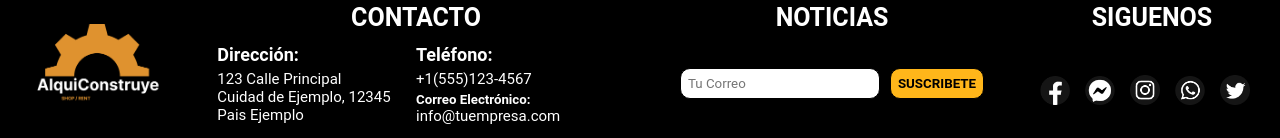
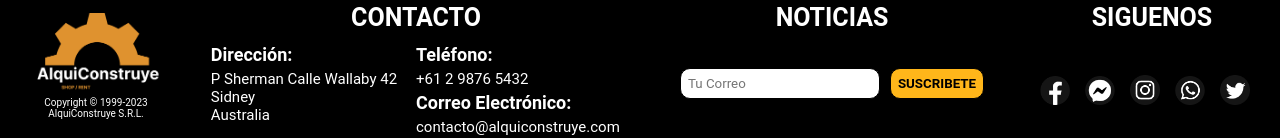
Before and after one commit to andreslopezlu/FrontEnd_PI_C4_Grupo5_DH, a React (Vite) app: page /home in a window 1280 px wide. Shown: the part 1462-1600 px from the top of the page. Built offline with nearby package versions, Linux system fonts and the light colour scheme.

Commit message:
copyright footer

```diff
--- a/src/componets/Footer.jsx
+++ b/src/componets/Footer.jsx
@@ -6,22 +6,24 @@ function Footer() {
       <div className='footer'>
         <div className='divLogoFooter'>
           <img className='logoFooter' src="../imagenes/logo.png" alt="logo" />
+          <p className='copyright'>Copyright © 1999-2023 </p>
+          <p className='copyright'>AlquiConstruye S.R.L.</p>
         </div>
         <div className='footerContacto'>
           <h4>CONTACTO</h4>
           <div className='footerContactoDireccion'>
             <h5 className='footerH5'>Dirección:</h5>
-            <p className='footerP'>123 Calle Principal</p>
-            <p className='footerP'>Cuidad de Ejemplo, 12345</p>
-            <p className='footerP'>Pais Ejemplo</p>
+            <p className='footerP'>P Sherman Calle Wallaby 42</p>
+            <p className='footerP'>Sidney</p>
+            <p className='footerP'>Australia</p>
           </div>
           <div className='footerContactoTel'>
             <h5 className='footerH5'>Teléfono:</h5>
-            <p className='footerP'>+1(555)123-4567</p>
+            <p className='footerP'>+61 2 9876 5432</p>
           </div>
           <div className='footerContactoEmail'>
-            <h5>Correo Electrónico:</h5>
-            <p className='footerP'>info@tuempresa.com</p>
+            <h5 className='footerH5'>Correo Electrónico:</h5>
+            <p className='footerP'>contacto@alquiconstruye.com</p>
           </div>
         </div>
         <div className='noticiasFooter'>
--- a/src/index.css
+++ b/src/index.css
@@ -668,6 +668,11 @@ textarea  */
     margin-left: 10px;
 }
 
+.copyright {
+    font-size: 10px;
+    text-align: center;
+}
+
 .footerContacto {
     display: grid;
     grid-template-rows: 35% 32% 33%;
```
